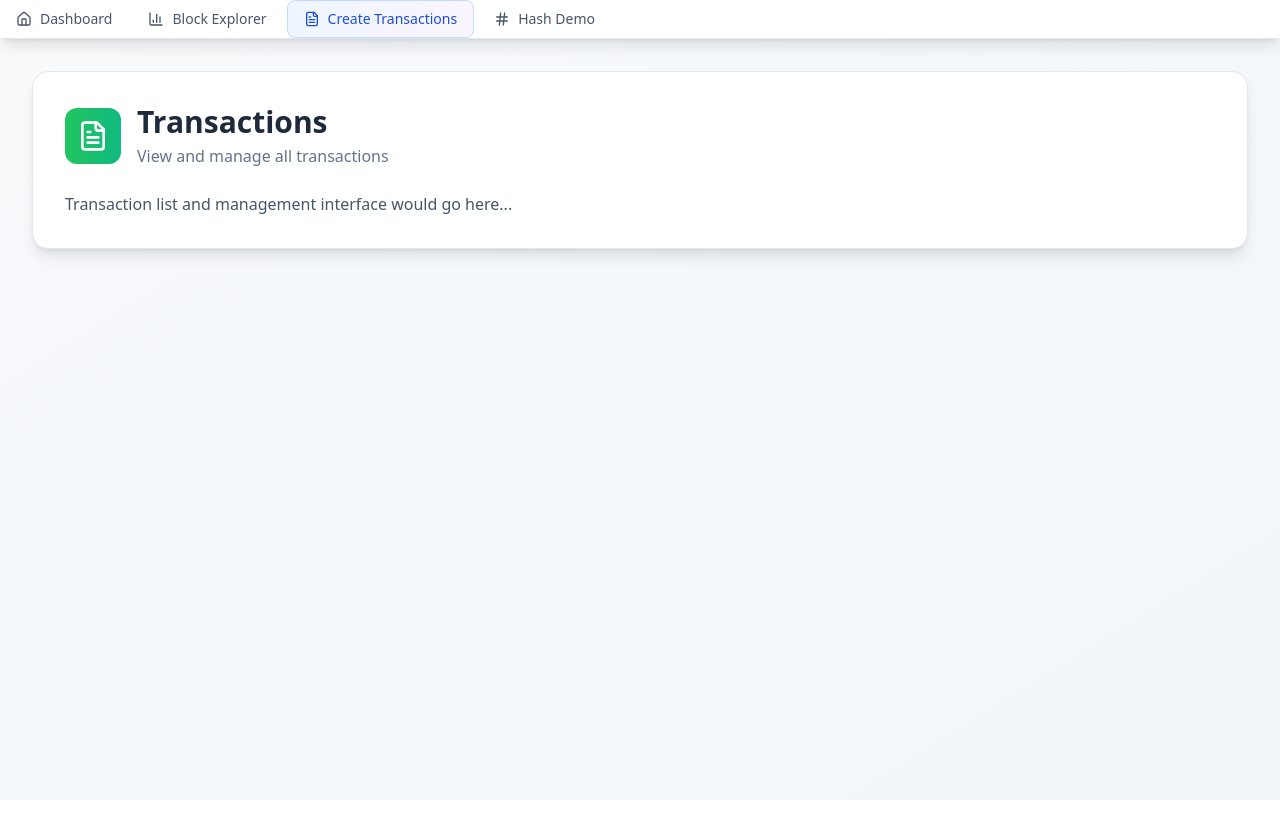
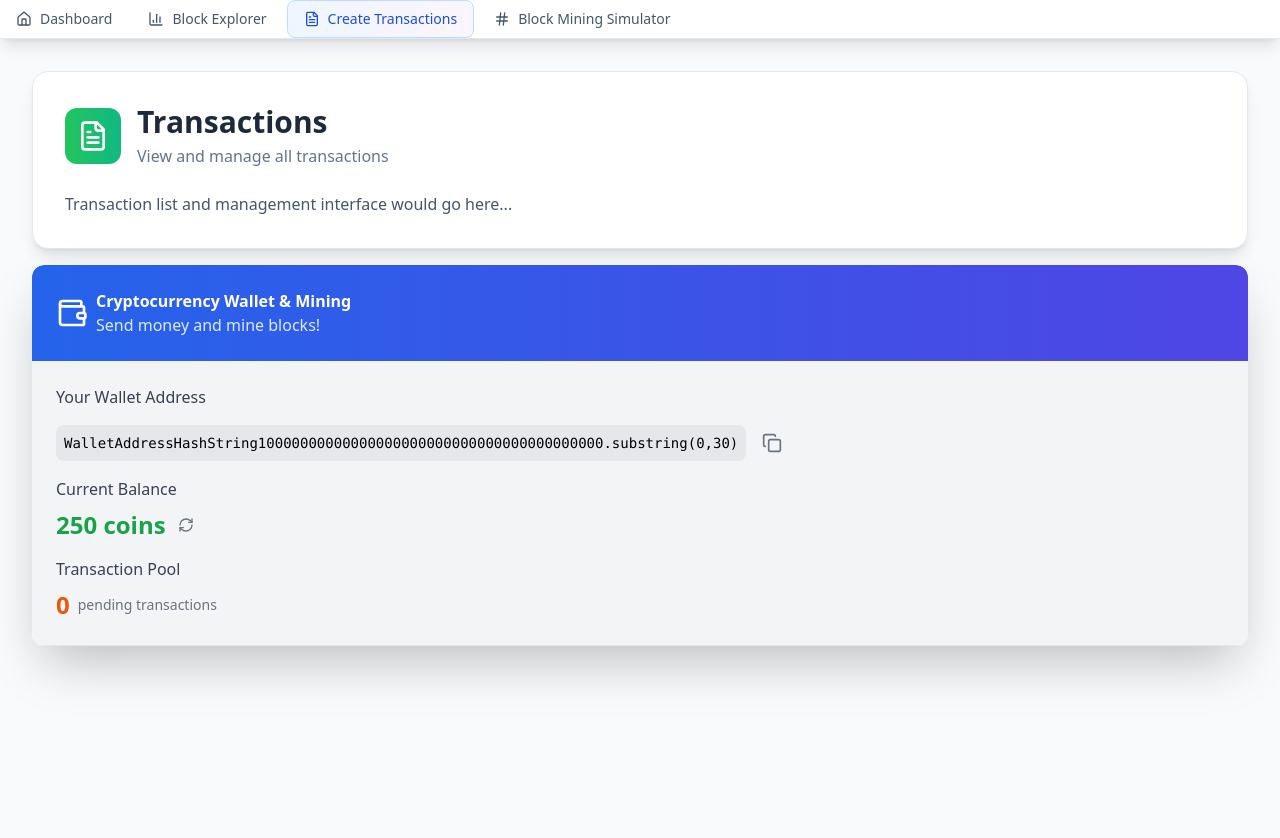
Before and after one commit to StuvanFIT/Blockchain-Network-Educational-Tool, a React (Create React App) app in the folder explorer/: page /createTransactions in a window 1280 px wide. Before the commit the page ends 800 px from the top, so only its background shows below. Built offline with nearby package versions, Linux system fonts and the light colour scheme.

Commit message:
style: Added wallet address, current balnce and transaction pool UI

```diff
--- a/explorer/src/components/HashDemo.tsx
+++ b/explorer/src/components/HashDemo.tsx
@@ -184,7 +184,7 @@ export const HashDemo = () => {
 
           {/* Header Section */}
           <div className="flex items-center justify-between mb-6">
-            <label htmlFor="hash-output" className="text-sm font-semibold text-slate-900">
+            <label htmlFor="hash-output" className="text-base font-semibold text-slate-900">
               Hash Output (Hexadecimal)
             </label>
             <div className="flex items-center gap-3">
@@ -217,7 +217,7 @@ export const HashDemo = () => {
           />
 
           {/* Binary Section */}
-          <label htmlFor="hash-binary" className="block mt-6 mb-3 text-sm font-semibold text-slate-900">
+          <label htmlFor="hash-binary" className="block mt-6 mb-3 text-base font-semibold text-slate-900">
             Hash Binary (Binary)
           </label>
           <textarea
@@ -234,7 +234,7 @@ export const HashDemo = () => {
 
           {/* Target Info */}
           <div className="mt-4 p-4 bg-slate-50 rounded-xl border border-slate-200">
-            <div className="text-sm text-slate-700">
+            <div className="text-base text-slate-700">
               <span className="font-semibold text-slate-900">Target:</span> Hash must start with{' '}
               <span className="font-mono font-semibold text-slate-900">{difficulty}</span> zeros in binary →{' '}
               <span className="font-mono text-slate-600">{Number(difficulty) >150 ? "0".repeat(150) : "0".repeat(Number(difficulty))}...</span>
--- a/explorer/src/components/NavBar.tsx
+++ b/explorer/src/components/NavBar.tsx
@@ -10,7 +10,7 @@ const NavBar = () =>{
         { path: '/', icon: Home, label: 'Dashboard' },
         { path: '/explorer', icon: BarChart3, label: 'Block Explorer' },
         { path: '/createTransactions', icon: FileText, label: 'Create Transactions' },
-        { path: '/hash', icon: Hash, label: 'Hash Demo' },
+        { path: '/hash', icon: Hash, label: 'Block Mining Simulator' },
     ];
 
     const isActiveItem = (path:string) => location.pathname ===path;
--- a/explorer/src/components/Transactions.tsx
+++ b/explorer/src/components/Transactions.tsx
@@ -1,12 +1,21 @@
 
 import React from 'react';
-import {FileText} from 'lucide-react';
+import {FileText, Wallet, Copy, RefreshCw} from 'lucide-react';
 
 // Transactions Page
 export const Transactions = () => {
+
+
+
+
+
+
+
+
+
   return (
-    <div className="p-8">
-      <div className="max-w-7xl mx-auto">
+    <div className="p-8 bg-gray-50 min-h-screen">
+      <div className="max-w-7x1 mx-auto">
         <div className="bg-white rounded-2xl shadow-lg p-8 border border-slate-200">
           <div className="flex items-center gap-4 mb-6">
             <div className="p-3 bg-gradient-to-r from-green-500 to-emerald-500 rounded-xl text-white">
@@ -19,6 +28,57 @@ export const Transactions = () => {
           </div>
           <p className="text-slate-600">Transaction list and management interface would go here...</p>
         </div>
+
+        <div className="mt-4 bg-white rounded-xl shadow-2xl overflow-hidden">
+          <div className='rounded-t-xl bg-gradient-to-r from-blue-600 to-indigo-600 text-white p-6'>
+            <div className='flex items-center gap-2'>
+              <Wallet className='w-8 h-8' />
+              <div>
+                <h1 className='text-2x1 font-bold'>Cryptocurrency Wallet & Mining</h1>
+                <p className='text-blue-100'>Send money and mine blocks!</p>
+              </div>
+            </div>
+          </div>
+
+          <div className='p-6 border-b bg-gray-100'>
+            <div className='flex flex-col gap-4'>
+              <div>
+                <label className='block text-base font-medium text-gray-700 mb-2'>Your Wallet Address</label>
+                <div className='mt-4 flex items-center gap-2'>
+                  <code className='text-sm bg-gray-200 p-2 rounded-lg font-mono'>
+                    WalletAddressHashString10000000000000000000000000000000000000000.substring(0,30)
+                  </code>
+
+                  <button className='p-2 text-gray-500 hover:text-gray-700 transition-colors'>
+                    <Copy className='w-5 h-5'/>
+                  </button>
+                </div>
+              </div>
+              <div>
+                <label className='block text-base font-medium text-gray-700 mb-2'>Current Balance</label>
+                <div className='flex items-center gap-2'>
+                  <span className="text-2xl font-bold text-green-600">250 coins</span>
+                  <button
+
+                    className="p-1 text-gray-500 hover:text-gray-700 transition-colors"
+                    title="Refresh balance"
+                  >
+                    <RefreshCw className="w-4 h-4" />
+                  </button>
+                </div>
+              </div>
+              <div>
+                <label className='block text-base font-medium text-gray-700 mb-2'>Transaction Pool</label>
+                <div className='flex items-center gap-2'>
+                  <span className='text-2xl font-bold text-orange-600'>0</span>
+                  <span className='text-sm text-gray-500'>pending transactions</span>
+                </div>
+              </div>
+
+
+            </div>
+          </div>
+        </div>
       </div>
     </div>
   );
```
